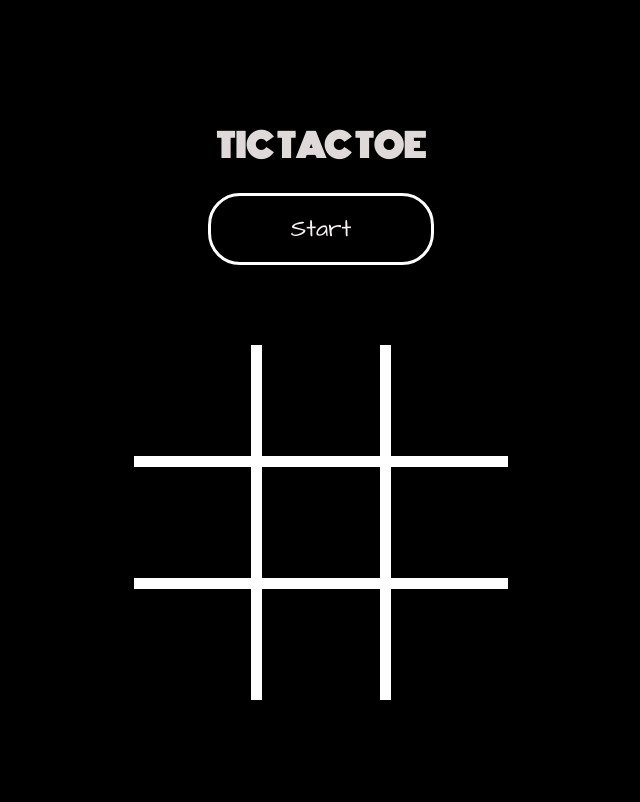
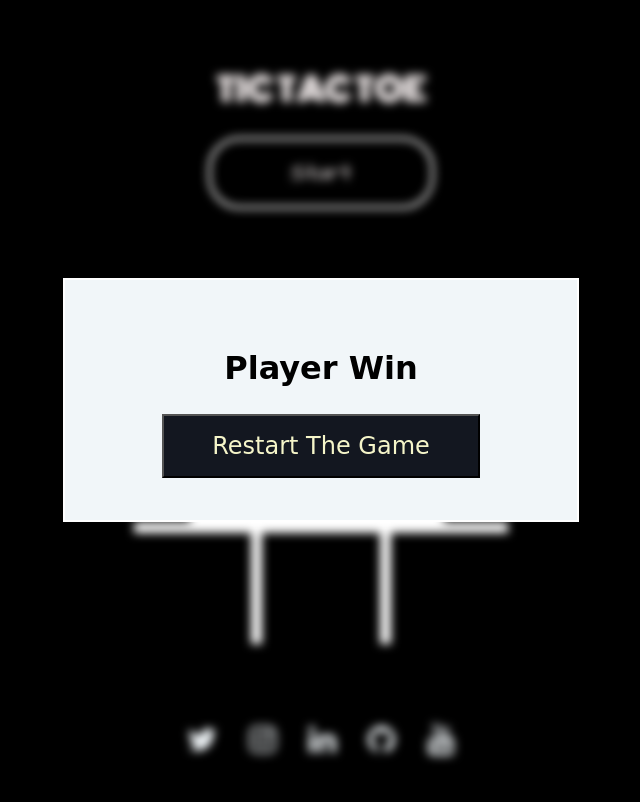
Before and after one commit to ChetanS07/TicTacToe, a plain HTML site: page index.html in a window 1280 px wide. Shown: the whole page, without its empty margins (319-959 px from the left). Drawn offline with nearby package versions, Linux system fonts and the light colour scheme; a web font is replaced by a local one.

Commit message:
updated styles

```diff
--- a/index.html
+++ b/index.html
@@ -14,6 +14,7 @@
     <link href="https://fonts.googleapis.com/css2?family=Audiowide&display=swap" rel="stylesheet">
     <link href="https://fonts.googleapis.com/css2?family=Monoton&display=swap" rel="stylesheet">
     <link href="https://fonts.googleapis.com/css2?family=Yatra+One&display=swap" rel="stylesheet">
+    <link rel="stylesheet" href="https://cdnjs.cloudflare.com/ajax/libs/font-awesome/4.7.0/css/font-awesome.min.css">
     <script defer src="index.js"></script>
     <script src="https://cdn.jsdelivr.net/npm/jquery@3.7.0/dist/jquery.min.js"></script>
 </head>
@@ -27,15 +28,33 @@
         <button class="start-btn" onclick="startGame()">Start</button>
     </div>
     <div class="board-wrapper">
-        <button class="box flex-aj" name="b1" >0</button>
+        <button class="box flex-aj" name="b1">0</button>
         <button class="box flex-aj" name="b2">1</button>
-        <button class="box flex-aj" name="b3" >2</button>
+        <button class="box flex-aj" name="b3">2</button>
         <button class="box flex-aj" name="b4">3</button>
         <button class="box flex-aj" name="b5">4</button>
         <button class="box flex-aj" name="b6">5</button>
-        <button class="box flex-aj" name="b7" >6</button>
+        <button class="box flex-aj" name="b7">6</button>
         <button class="box flex-aj" name="b8">7</button>
-        <button class="box flex-aj" name="b9" >8</button>
+        <button class="box flex-aj" name="b9">8</button>
+    </div>
+    <div class="contact-icons">
+        <a target="_blank" href="https://twitter.com/ChetanShetter" class="contact-icon">
+            <i class="fa fa-twitter fa-2x"></i>
+        </a>
+        <a target="_blank" href="https://www.instagram.com/chetan_shetter/" class="contact-icon">
+            <i class="fa fa-instagram fa-2x"></i>
+        </a>
+        <a target="_blank" href="https://www.linkedin.com/in/chennabasappa-g-shetter-25a5b4227/"
+            class="contact-icon">
+            <i class="fa fa-linkedin fa-2x"></i>
+        </a>
+        <a target="_blank" href="https://github.com/ChetanS07" class="contact-icon">
+            <i class="fa fa-github fa-2x"></i>
+        </a>
+        <a target="_blank" href="" class="contact-icon">
+            <i class="fa fa-youtube fa-2x"></i>
+        </a>
     </div>
 
     <div id="modal-wrapper">
--- a/index.js
+++ b/index.js
@@ -117,10 +117,10 @@ const declareWinner = () => {
     }
     if (winner === 0 && finished) {
         $('#modal-wrapper').css("display", "block");
-        $('.winner-title').html('&#X1F490 Player A won &#X1F490');
+        $('.winner-title').html('Player A won <i class="fa fa-trophy fa-2x"></i>');
     } else if (winner === 1 && finished) {
         $('#modal-wrapper').css("display", "block");
-        $('.winner-title').html('&#X1F490 Player B won &#X1F490');
+        $('.winner-title').html('Player B won <i class="fa fa-trophy fa-2x"></i>');
     }
     $('.start-btn').text('start');
 }
--- a/styles/index.css
+++ b/styles/index.css
@@ -79,7 +79,7 @@ body {
 
 #modal-wrapper {
     position: absolute;
-    display: none;
+    /* display: none; */
     border: 2px solid black;
     height: 100%;
     width: 100%;
@@ -99,7 +99,7 @@ body {
     flex-direction: column;
     border: 2px solid white;
     background-color: #F1F6F9;
-    border-radius: 1rem;
+    /* border-radius: 1rem; */
 }
 
 .modal h2 {
@@ -110,8 +110,8 @@ body {
 .modal button {
     font-size: 1.5rem;
     padding: 1rem 3rem;
-    border-radius: 1rem;
-    background-color: #394867;
+    /* border-radius: 1rem; */
+    background-color: #131720;
     color: rgb(245, 245, 201);
     font-family: 'Yatra One', cursive;
 }
@@ -124,6 +124,15 @@ body {
     height: 100%;
     width: 100%;
     z-index: 10;
+}
+
+.contact-icons {
+    display: flex;
+    gap: 2rem;
+}
+
+.contact-icon {
+    color: #F1F6F9;
 }
 
 
```
